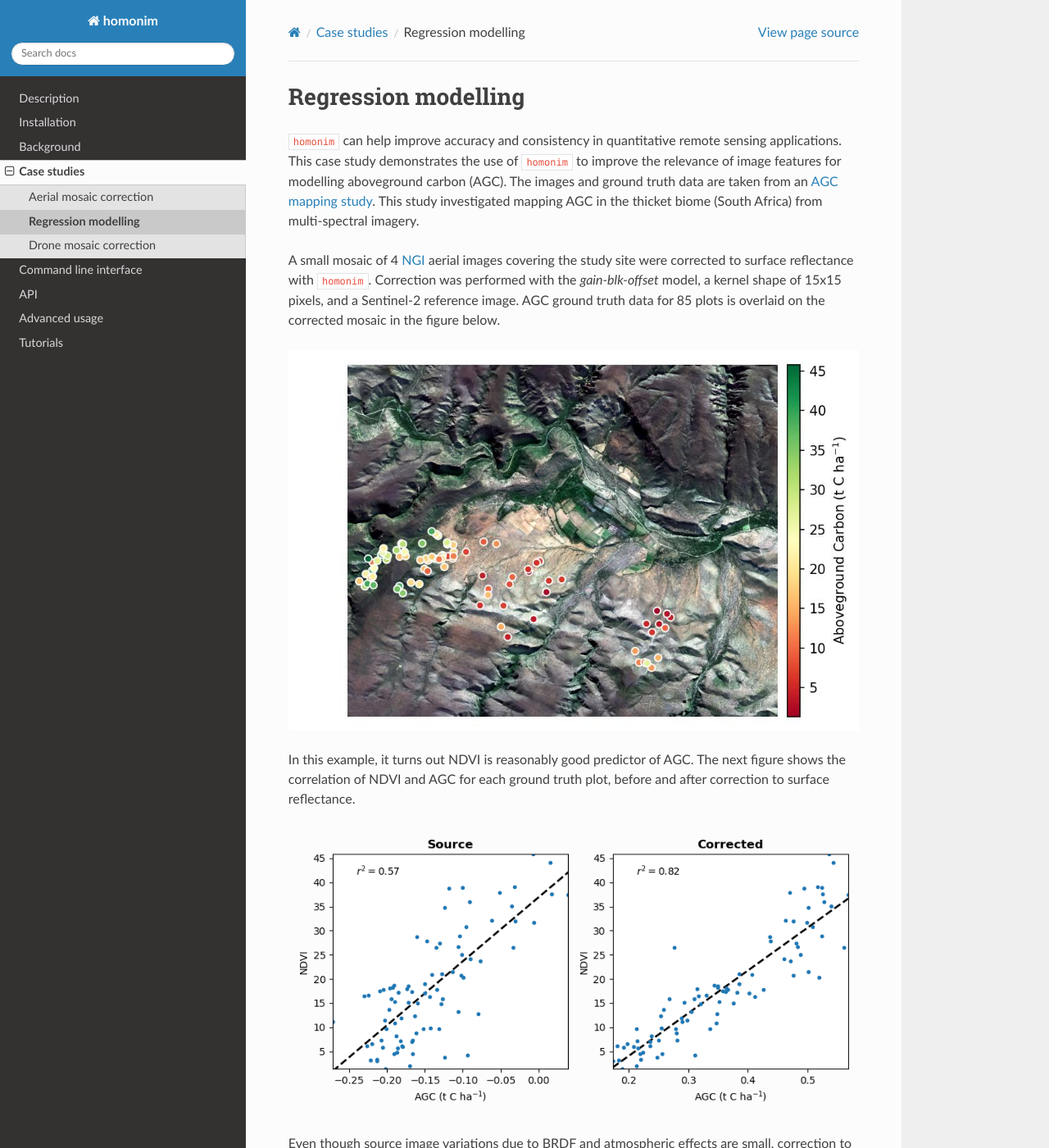
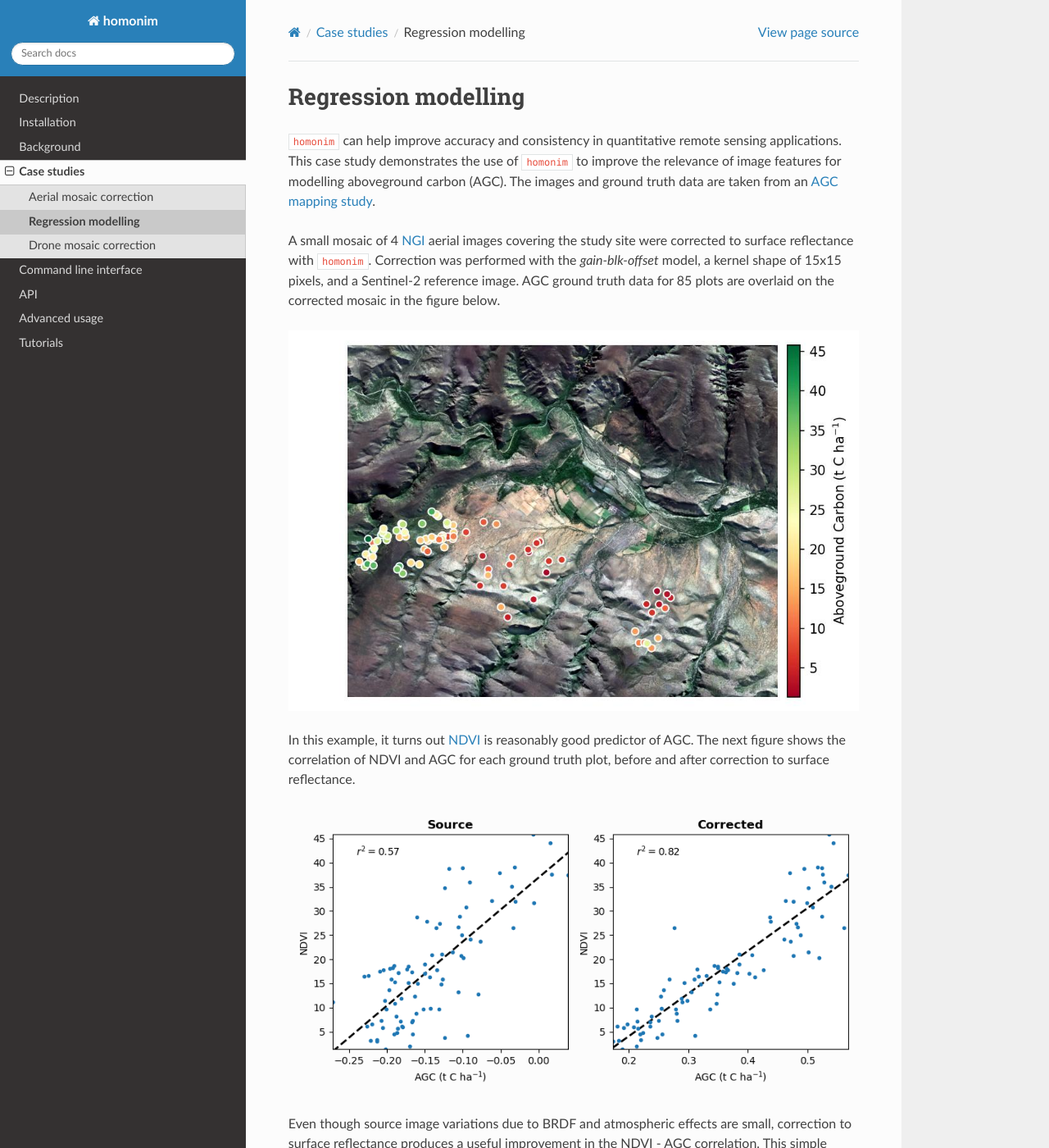
Before and after one commit to leftfield-geospatial/homonim, a Sphinx documentation site: the page built from docs/case_studies/regression_modelling.rst, in a window 1280 px wide and 1400 px high. Shown: the whole window at 82% size. Built offline with Sphinx 7.4.7 and the Read the Docs theme 2.0.0, drawn with Linux system fonts in a browser that asks for light colours; pages that are not in the unit, such as notebooks, are missing from menus.

Commit message:
minor updates

```diff
--- a/docs/case_studies/drone_mosaic.rst
+++ b/docs/case_studies/drone_mosaic.rst
@@ -28,4 +28,6 @@
 
 .. note::
 
+    The figures in this case study are generated by the `drone mosaic tutorial <../tutorials/drone_mosaic.ipynb>`_.
+
     The `drone mosaic <https://oin-hotosm.s3.amazonaws.com/6202ec307b3a500007430480/0/6202ec307b3a500007430481.tif>`_ was obtained from `Open Aerial Map <https://openaerialmap.org/>`_ under the `CC BY 4.0 <https://creativecommons.org/licenses/by/4.0/>`_ license.
--- a/docs/case_studies/regression_modelling.rst
+++ b/docs/case_studies/regression_modelling.rst
@@ -1,13 +1,13 @@
 Regression modelling
 ====================
 
-``homonim`` can help improve accuracy and consistency in quantitative remote sensing applications.  This case study demonstrates the use of ``homonim`` to improve the relevance of image features for modelling aboveground carbon (AGC).  The images and ground truth data are taken from an `AGC mapping study <https://github.com/dugalh/map_thicket_agc>`_.  This study investigated mapping AGC in the thicket biome (South Africa) from multi-spectral imagery.
+``homonim`` can help improve accuracy and consistency in quantitative remote sensing applications.  This case study demonstrates the use of ``homonim`` to improve the relevance of image features for modelling aboveground carbon (AGC).  The images and ground truth data are taken from an `AGC mapping study <https://github.com/dugalh/map_thicket_agc>`_.
 
-A small mosaic of 4 `NGI <https://ngi.dalrrd.gov.za/index.php/what-we-do/aerial-photography-and-imagery>`_ aerial images covering the study site were corrected to surface reflectance with ``homonim``.  Correction was performed with the *gain-blk-offset* model, a kernel shape of 15x15 pixels, and a Sentinel-2 reference image.  AGC ground truth data for 85 plots is overlaid on the corrected mosaic in the figure below.
+A small mosaic of 4 `NGI <https://ngi.dalrrd.gov.za/index.php/what-we-do/aerial-photography-and-imagery>`_ aerial images covering the study site were corrected to surface reflectance with ``homonim``.  Correction was performed with the *gain-blk-offset* model, a kernel shape of 15x15 pixels, and a Sentinel-2 reference image.  AGC ground truth data for 85 plots are overlaid on the corrected mosaic in the figure below.
 
 .. image:: regression_modelling-agc_map.jpg
 
-In this example, it turns out NDVI is reasonably good predictor of AGC.  The next figure shows the correlation of NDVI and AGC for each ground truth plot, before and after correction to surface reflectance.
+In this example, it turns out `NDVI <https://en.wikipedia.org/wiki/Normalized_difference_vegetation_index>`_ is reasonably good predictor of AGC.  The next figure shows the correlation of NDVI and AGC for each ground truth plot, before and after correction to surface reflectance.
 
 .. image:: regression_modelling-eval.png
 
```
